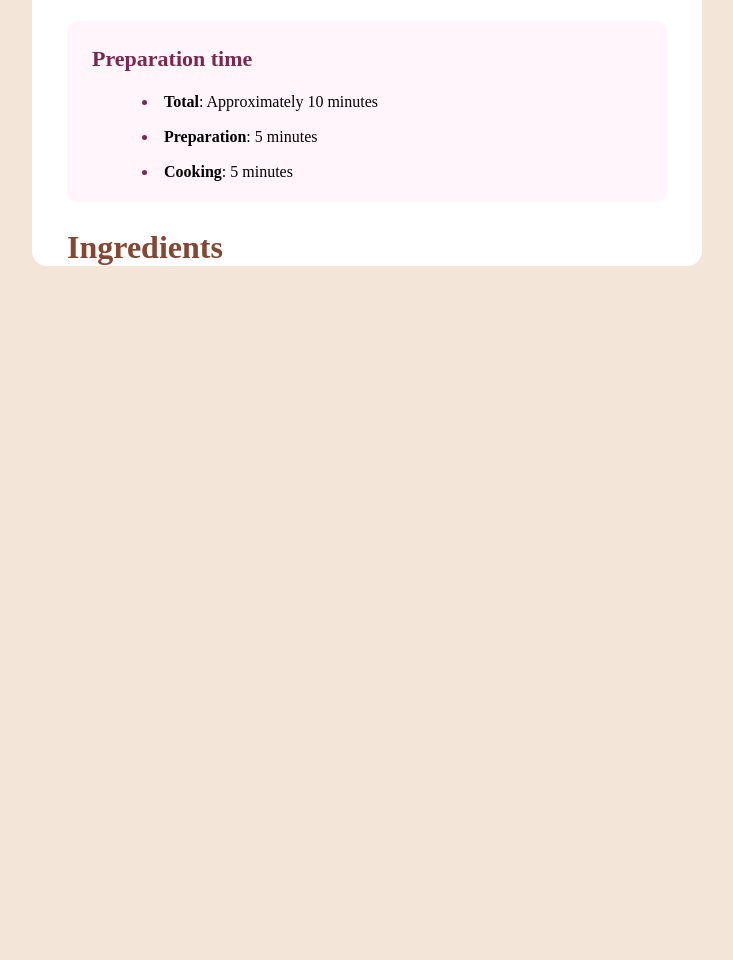
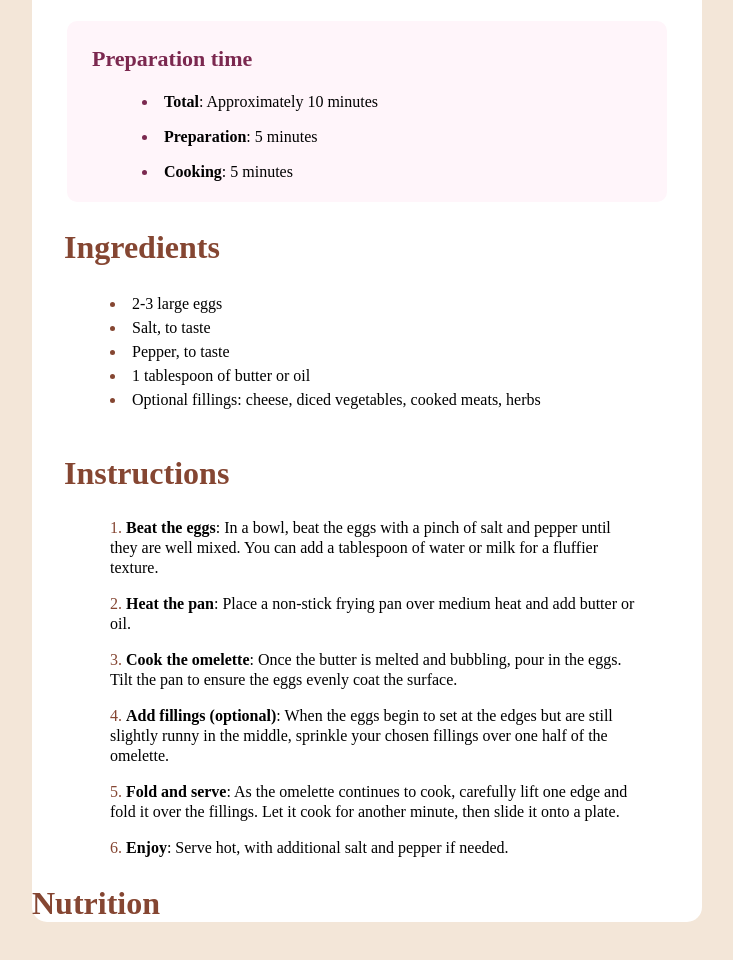
Before and after one commit to Gigantisk/Frontend-Mentor-Recipe, a plain HTML site: page recipe.html in a window 1280 px wide. Shown: the part 500-1460 px from the top of the page, without its empty margins (273-1006 px from the left). Before the commit the page ends 800 px from the top, so only its background shows below. Drawn offline with Linux system fonts and the light colour scheme.

Commit message:
ajout nouvelles lignes
ajouts nouvelles lignes

Css : marker different types

```diff
--- a/recipe.html
+++ b/recipe.html
@@ -43,10 +43,75 @@
 
             </div>
 
-            <h2 class="title-ingredients">
-                Ingredients
-            </h2>
 
+
+            <div class="container-list-ingredients">
+
+                <h2 class="title-lists">
+                    Ingredients
+                </h2>
+
+                <lu class="list-ingredients">
+
+                    <li class="ingredients">
+                        2-3 large eggs
+                    </li>
+                    <li class="ingredients">
+                        Salt, to taste
+                    </li>
+                    <li class="ingredients">
+                        Pepper, to taste
+                    </li>
+                    <li class="ingredients">
+                        1 tablespoon of butter or oil
+                    </li>
+                    <li class="ingredients">
+                        Optional fillings: cheese, diced vegetables, cooked meats, herbs
+                    </li>
+
+                </lu>
+            </div>
+
+            <div class="container-instruction">
+                <h2 class="title-lists">
+                    Instructions
+                </h2>
+
+                <li class="list-inscription">
+                    <strong>Beat the eggs</strong>: In a bowl, beat the eggs with a pinch of
+                    salt and pepper until they are well mixed. You can add
+                    a tablespoon of water or milk for a fluffier texture.
+                </li>
+                <li class="list-inscription">
+                    <strong>Heat the pan</strong>: Place a non-stick frying pan over medium
+                    heat and add butter or oil.
+                </li>
+                <li class="list-inscription">
+                    <strong>Cook the omelette</strong>: Once the butter is melted and bubbling,
+                    pour in the eggs. Tilt the pan to ensure
+                    the eggs evenly coat the surface.
+                </li>
+                <li class="list-inscription">
+                    <strong>Add fillings (optional)</strong>: When the eggs begin to set at the
+                    edges but are still slightly runny in the middle,
+                    sprinkle your chosen fillings over one half of the omelette.
+                </li>
+                <li class="list-inscription">
+                    <strong>Fold and serve</strong>: As the omelette continues to cook, carefully
+                    lift one edge and fold it over the fillings.
+                    Let it cook for another minute, then slide it onto a plate.
+                </li>
+                <li class="list-inscription">
+                    <strong>Enjoy</strong>: Serve hot, with additional salt and pepper if needed.
+                </li>
+
+            </div>
+
+            <div>
+                <h2 class="title-lists">Nutrition</h2>
+
+
+            </div>
         </div>
     </body>
 </html>
--- a/style.css
+++ b/style.css
@@ -5,12 +5,13 @@
 body {
     margin: 0;
     background-color: hsl(30, 54%, 90%);
+    padding-bottom: 250px; /* a suppriemer */
 }
 p {
     margin: 0;
 }
 
-/* centrage du DIV avec margin left/right en auto */
+    /* centrage du DIV avec margin left/right en auto */
 .container {
     width: 670px;
     background-color: white;
@@ -20,7 +21,7 @@ p {
     margin-right: auto;
 }
 
-/* image dans container + text align pour etre centré */
+    /* image dans container + text align pour etre centré */
 .img-container {
     text-align: center;
 }
@@ -53,6 +54,7 @@ p {
     max-width: 575px;
     border-radius: 10px;
 }
+
 .recipe-prep {
    color: hsl(332, 51%, 32%);
    font-size: 22px;
@@ -60,13 +62,14 @@ p {
 }
 
 
-/* utilisation de li::marker pour changer couleur */
-li::marker {
+    /* utilisation de .prep-advice::marker pour changer
+    couleur de la liste .prep-advice */
+.prep-advice::marker {
     color: hsl(332, 51%, 32%);
 }
 
-/* reset font weight 400, padding-left pour deplacer le texte
-du point vers la droite */
+    /* reset font weight 400, padding-left pour deplacer le texte
+    du point vers la droite */
 
 .prep-advice {
     font-size: 16px;
@@ -78,8 +81,46 @@ du point vers la droite */
     margin-top: 25px;
 }
 
-.title-ingredients {
+/* liste d'ingredients */
+.container-list-ingredients {
+    margin-left: 32px;
+    padding-bottom: 16px;
+}
+
+    /* mm chose que pour .prep-advice::marker */
+
+.ingredients::marker,
+    .list-inscription::marker {
     color: hsl(14, 45%, 36%);
-    margin-left: 35px;
+}
+
+.title-lists {
+    color: hsl(14, 45%, 36%);
     font-size: 32px;
 }
+
+.ingredients {
+    color: black;
+    font-size: 16px;
+    font-weight: 400;
+    margin-left: 30px;
+    line-height: 24px;
+    padding-left: 16px;
+}
+
+
+.container-instruction {
+    margin-left: 32px;
+    max-width: 575px;
+}
+
+
+.list-inscription {
+    margin-left: 30px;
+    margin-bottom: 16px;
+    font-weight: 400;
+    font-size: 16px;
+    line-height: 20px;
+    padding-left: 16px;
+    list-style-type: decimal;
+}
```
